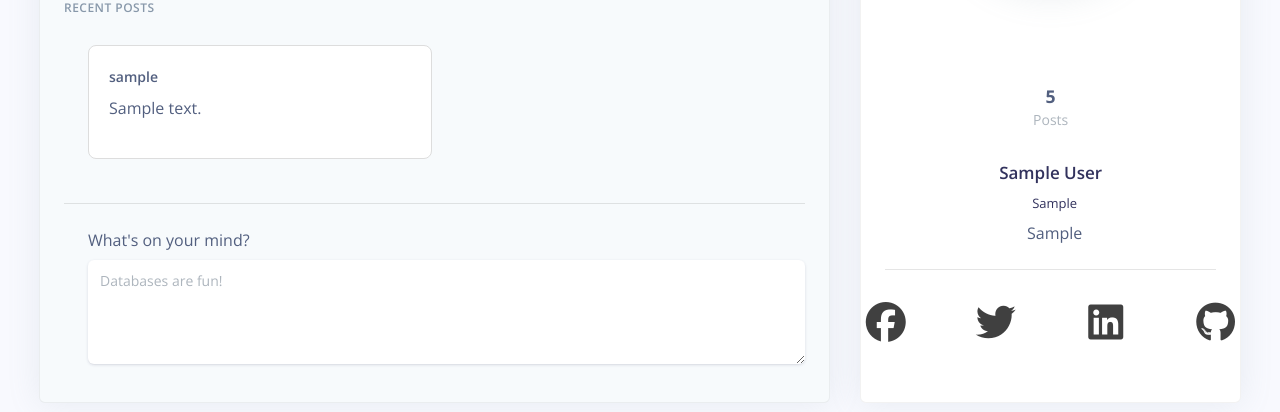
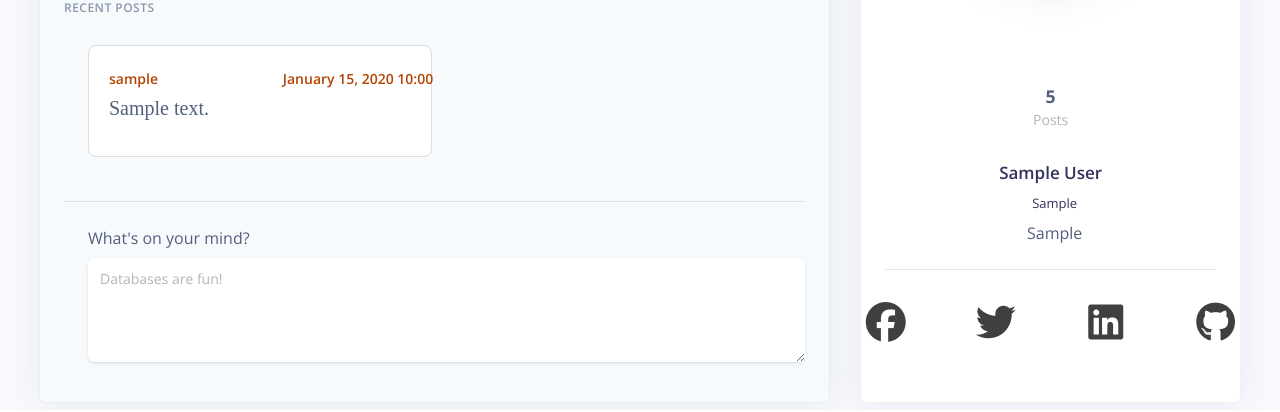
Before and after one commit to MoHazem02/User-Profile-Page, a Django app: page / in a window 1280 px wide. Shown: the part 601-1013 px from the top of the page. Run offline with Django 4.2, Linux system fonts and the light colour scheme; a user stored in the database is signed in; tables that the repository leaves empty hold one stand-in row (values such as "Sample post"); grey boxes marked "Sample" are stand-in pictures.

Commit message:
Project Done!

```diff
--- a/ProfilePage/Homepage/Templates/profile.html
+++ b/ProfilePage/Homepage/Templates/profile.html
@@ -173,8 +173,9 @@
                   <div class="row">
                     <div class="col-lg-6">
                       <div class="post-container">
-                        <label class="form-control-label" for="input-username">{{post.author}}</label>
-                        <p>{{post.text}}</p>
+                        <label class="form-control-label" id="post-author">{{post.author}}</label>
+                        <label class="form-control-label" id="date-post">{{post.date|date:"F j, Y H:i"}}</label>
+                        <p id="post-text">{{post.text}}</p>
                       </div>
                     </div>
                   </div>
--- a/ProfilePage/Homepage/models.py
+++ b/ProfilePage/Homepage/models.py
@@ -18,6 +18,8 @@ class User(AbstractUser):
 class Posts(models.Model):
     text = models.CharField(max_length=300)
     author = models.ForeignKey(User, on_delete=models.PROTECT)
+    date = models.DateTimeField(auto_now_add=True)
+
 
     def __str__(self) -> str:
         return self.text
--- a/ProfilePage/Homepage/static/profile-style.css
+++ b/ProfilePage/Homepage/static/profile-style.css
@@ -2156,3 +2156,17 @@ p {
   padding: 20px;
   margin-bottom: 20px;
 }
+#date-post
+{
+  position: relative;
+  left: 40%;
+  color: #b44403;
+}
+#post-author
+{
+  color: #b44403;
+}
+#post-text
+{
+  font: 20px solid black;
+}
```
Also changed, not shown: ProfilePage/Homepage/migrations/0002_posts_date.py (added).
